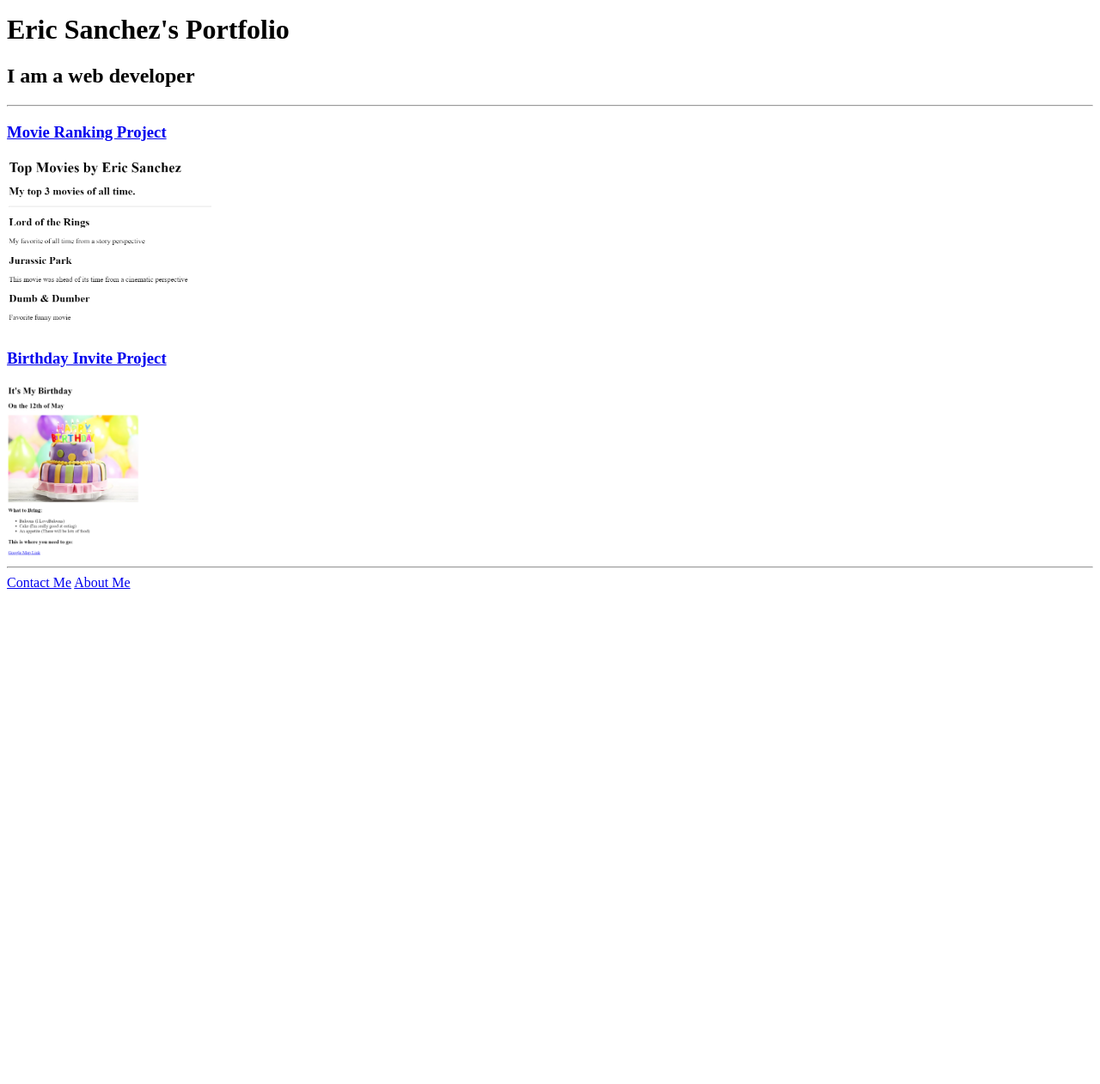
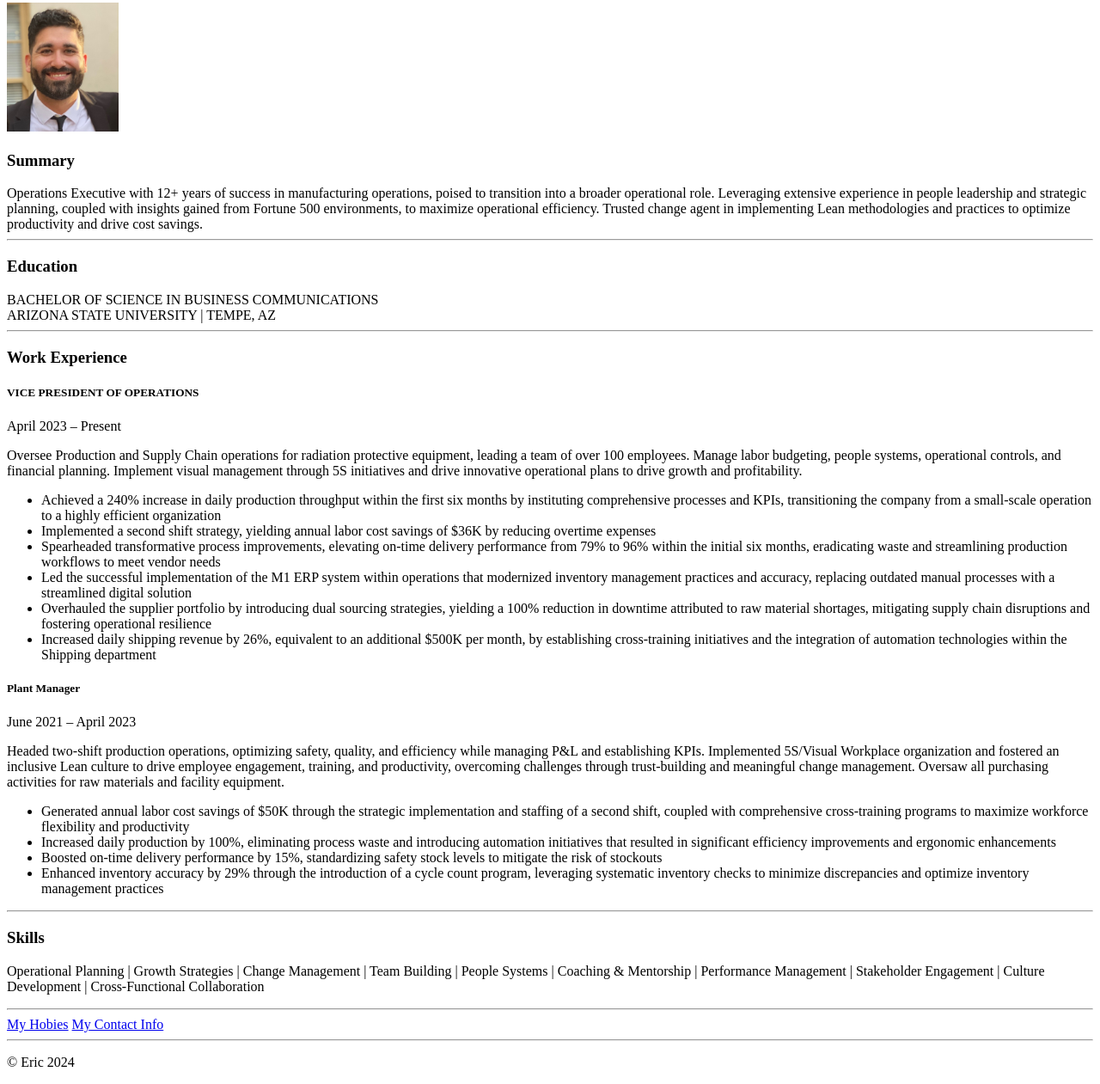
Before and after one commit to ericsanchez27/html-portfolio, a plain HTML site: page index.html in a window 1280 px wide. Shown: the part 5-1266 px from the top of the page at 86% size. Before the commit the page ends 800 px from the top, so only its background shows below. Drawn offline with Linux system fonts and the light colour scheme.

Commit message:
Add files via upload

```diff
--- a/index.html
+++ b/index.html
@@ -1,36 +1,50 @@
-<!-- TODO 1: Create the HTML Boilerplate -->
-
-<!-- TODO 2: Add Your previous projects' HTML into the public folder -->
-
-<!-- TODO 3: Take screenshots of your project previews and add the images to the images folder -->
-
-<!-- TODO 4: Add titles/subtitles etc. -->
-
-<!-- TODO 5: Add a link to the project pages -->
-
-<!-- TODO 6: Add images to show the project previews
-HINT for TODO 6: You can use the height attribute set to 200 to make the image smaller:
-https://developer.mozilla.org/en-US/docs/Web/HTML/Element/img#attr-height -->
-
-<!-- TODO 7: Add the Contact Me and About Me page links -->
-
 <!DOCTYPE html>
 <html lang="en">
 <head>
     <meta charset="UTF-8">
     <meta name="viewport" content="width=device-width, initial-scale=1.0">
-    <title>Eric's Portfolio</title>
+    <title>My Resume</title>
 </head>
 <body>
-    <h1>Eric Sanchez's Portfolio</h1>
-    <h2>I am a web developer</h2>
-    <hr/>
-    <h3><a href="./public/movie-ranking.html">Movie Ranking Project</a></h3>
-    <img src="./assets/images/Movie-Ranking-Image.png" height="200"/>
-    <h3><a href="./public/birthday-invite.html">Birthday Invite Project</a></h3>
-    <img src="./assets/images/Birthday-Invite-Image.png" height="200"/>
-    <hr/>
-    <a href="./public/contact.html">Contact Me</a>
-    <a href="./public/about.html">About Me</a>
+    <img src="./Profile Picture.jpg" height="150">
+<H3>Summary</H2>
+    Operations Executive with 12+ years of success in manufacturing operations, poised to transition into a broader operational role. Leveraging extensive experience in people leadership and strategic planning, coupled with insights gained from Fortune 500 environments, to maximize operational efficiency. Trusted change agent in implementing Lean methodologies and practices to optimize productivity and drive cost savings.
+<hr>
+    <H3>Education</H3>
+    BACHELOR OF SCIENCE IN BUSINESS COMMUNICATIONS<br/>
+    ARIZONA STATE UNIVERSITY | TEMPE, AZ
+    <hr>
+<H3>Work Experience</H3>
+<h5>VICE PRESIDENT OF OPERATIONS</br></h5>
+    April 2023 – Present</br>
+    <p>Oversee Production and Supply Chain operations for radiation protective equipment, leading a team of over 100 employees. Manage labor budgeting, people systems, operational controls, and financial planning. Implement visual management through 5S initiatives and drive innovative operational plans to drive growth and profitability.</p>
+<UL>
+    <LI>Achieved a 240% increase in daily production throughput within the first six months by instituting comprehensive processes and KPIs, transitioning the company from a small-scale operation to a highly efficient organization</LI>
+    <li>Implemented a second shift strategy, yielding annual labor cost savings of $36K by reducing overtime expenses</li>
+    <li>Spearheaded transformative process improvements, elevating on-time delivery performance from 79% to 96% within the initial six months, eradicating waste and streamlining production workflows to meet vendor needs</li>
+    <li>Led the successful implementation of the M1 ERP system within operations that modernized inventory management practices and accuracy, replacing outdated manual processes with a streamlined digital solution</li>
+    <li>Overhauled the supplier portfolio by introducing dual sourcing strategies, yielding a 100% reduction in downtime attributed to raw material shortages, mitigating supply chain disruptions and fostering operational resilience</li>
+    <li>Increased daily shipping revenue by 26%, equivalent to an additional $500K per month, by establishing cross-training initiatives and the integration of automation technologies within the Shipping department</li>
+</UL>
+<h5>Plant Manager</h5>
+    June 2021 – April 2023
+    <p>Headed two-shift production operations, optimizing safety, quality, and efficiency while managing P&L and establishing KPIs. Implemented 5S/Visual Workplace organization and fostered an inclusive Lean culture to drive employee engagement, training, and productivity, overcoming challenges through trust-building and meaningful change management. Oversaw all purchasing activities for raw materials and facility equipment.</p>
+<ul>
+    <li>Generated annual labor cost savings of $50K through the strategic implementation and staffing of a second shift, coupled with comprehensive cross-training programs to maximize workforce flexibility and productivity</li>
+    <li>Increased daily production by 100%, eliminating process waste and introducing automation initiatives that resulted in significant efficiency improvements and ergonomic enhancements</li>
+    <li>Boosted on-time delivery performance by 15%, standardizing safety stock levels to mitigate the risk of stockouts </li>
+    <li>Enhanced inventory accuracy by 29% through the introduction of a cycle count program, leveraging systematic inventory checks to minimize discrepancies and optimize inventory management practices</li>
+</ul>
+<hr>
+
+<h3>Skills</h3>
+<p>Operational Planning | Growth Strategies | Change Management | Team Building | People Systems | Coaching & Mentorship | Performance Management | Stakeholder Engagement | Culture Development | Cross-Functional Collaboration</p>
+<hr>
+<a href="./Hobies.html" >My Hobies</a>
+<a href="./Contact.html">My Contact Info</a>
+<hr>
 </body>
+<footer>
+    <p>© Eric 2024</p>
+</footer>
 </html>
```
Also changed, not shown: Contact.html (added, +17 -0 lines), Hobies.html (added, +16 -0 lines), Profile Picture.jpg (added).
